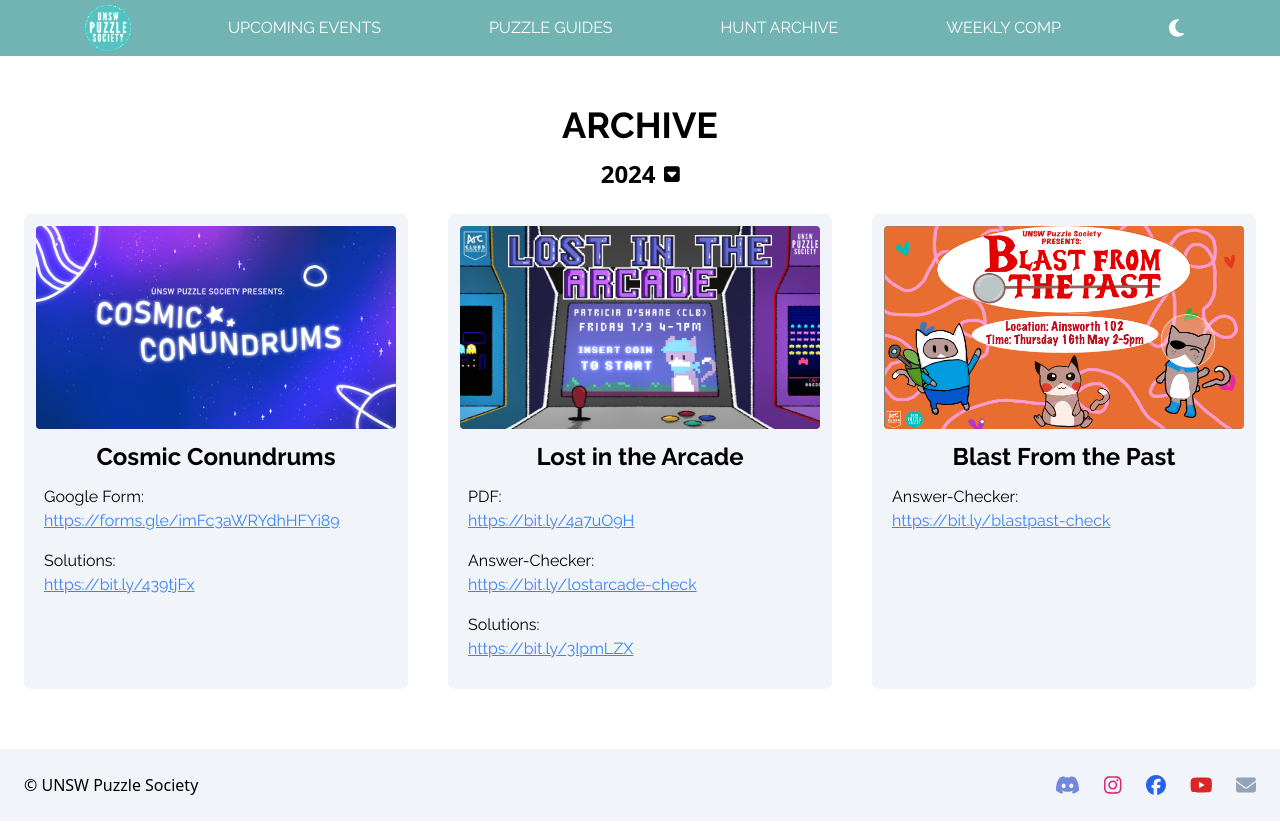
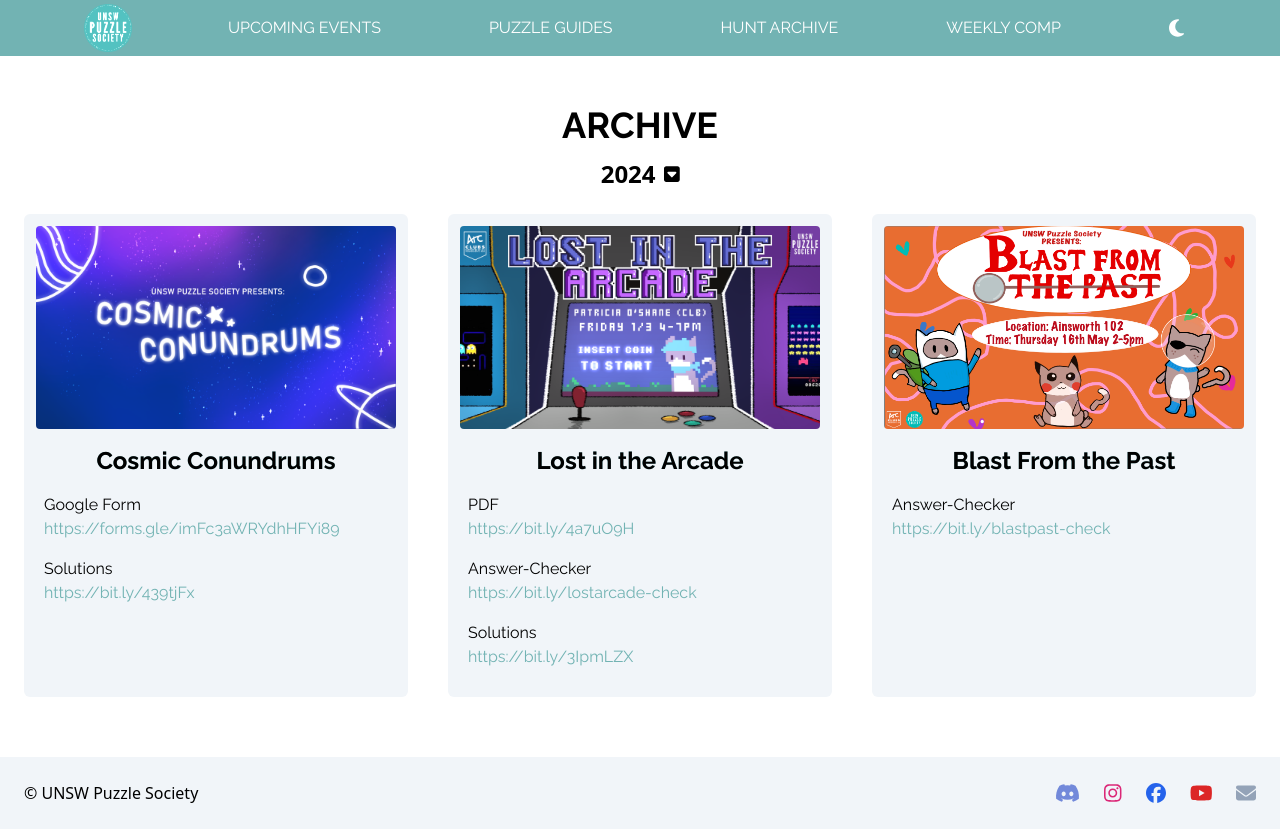
Before and after one commit to devsoc-unsw/trainee-neptune-24t1, a React (Vite) app in the folder frontend/: page /archive in a window 1280 px wide. Built offline with nearby package versions, Linux system fonts and the light colour scheme.

Commit message:
refined hover styles

```diff
--- a/frontend/src/components/HuntFormat.tsx
+++ b/frontend/src/components/HuntFormat.tsx
@@ -12,35 +12,35 @@ const HuntFormat: React.FC<HuntDetails> = ({title, img, form, pdf, interactive,
   return (
     <div className="flex flex-col items-start dark:text-slate-200 transition duration-200">
       <img src={img} className="aspect-video rounded"></img>
-      <h1 className="place-self-center rounded my-3 text-2xl"><b> {title}</b></h1>
+      <h1 className="place-self-center rounded my-4 text-2xl bg-clip-text hover:text-transparent bg-gradient-to-r from-puzzleBlue-dark via-cyan-200 to-puzzleBlue-light"><b> {title}</b></h1>
       {form &&(
         <>
-          <p className="px-2">Google Form:</p>
-          <a href={form} target="_blank" rel="noopener noreferrer" className="px-2 pb-4 text-blue-500 underline hover:text-blue-900">{form}</a>
+          <p className="px-2">Google Form</p>
+          <a href={form} target="_blank" rel="noopener noreferrer" className="px-2 pb-4 text-puzzleBlue hover:underline hover:text-puzzleBlue-dark">{form}</a>
         </>
       )}
       {pdf &&(
         <>
-          <p className="px-2">PDF:</p>
-          <a href={pdf} target="_blank" rel="noopener noreferrer" className="px-2 pb-4 text-blue-500 underline hover:text-blue-900">{pdf}</a>
+          <p className="px-2">PDF</p>
+          <a href={pdf} target="_blank" rel="noopener noreferrer" className="px-2 pb-4 text-puzzleBlue hover:underline hover:text-puzzleBlue-dark">{pdf}</a>
         </>
       )}
       {interactive &&(
         <>
-          <p className="px-2">Interactive:</p>
-          <a href={interactive} target="_blank" rel="noopener noreferrer" className="px-2 pb-4 text-blue-500 underline hover:text-blue-900">{interactive}</a>
+          <p className="px-2">Interactive</p>
+          <a href={interactive} target="_blank" rel="noopener noreferrer" className="px-2 pb-4 text-puzzleBlue hover:underline hover:text-puzzleBlue-dark">{interactive}</a>
         </>
       )}
       {answer &&(
         <>
-          <p className="px-2">Answer-Checker:</p>
-          <a href={answer} className="px-2 pb-4 text-blue-500 underline hover:text-blue-900">{answer}</a>
+          <p className="px-2">Answer-Checker</p>
+          <a href={answer} className="px-2 pb-4 text-puzzleBlue hover:underline hover:text-puzzleBlue-dark">{answer}</a>
         </>
       )}
       {solution &&(
         <>
-          <p className="px-2">Solutions:</p>
-          <a href={solution} target="_blank" rel="noopener noreferrer" className="px-2 pb-4 text-blue-500 underline hover:text-blue-900">{solution}</a>
+          <p className="px-2">Solutions</p>
+          <a href={solution} target="_blank" rel="noopener noreferrer" className="px-2 pb-4 text-puzzleBlue hover:underline hover:text-puzzleBlue-dark">{solution}</a>
         </>
       )}
     </div>
```
